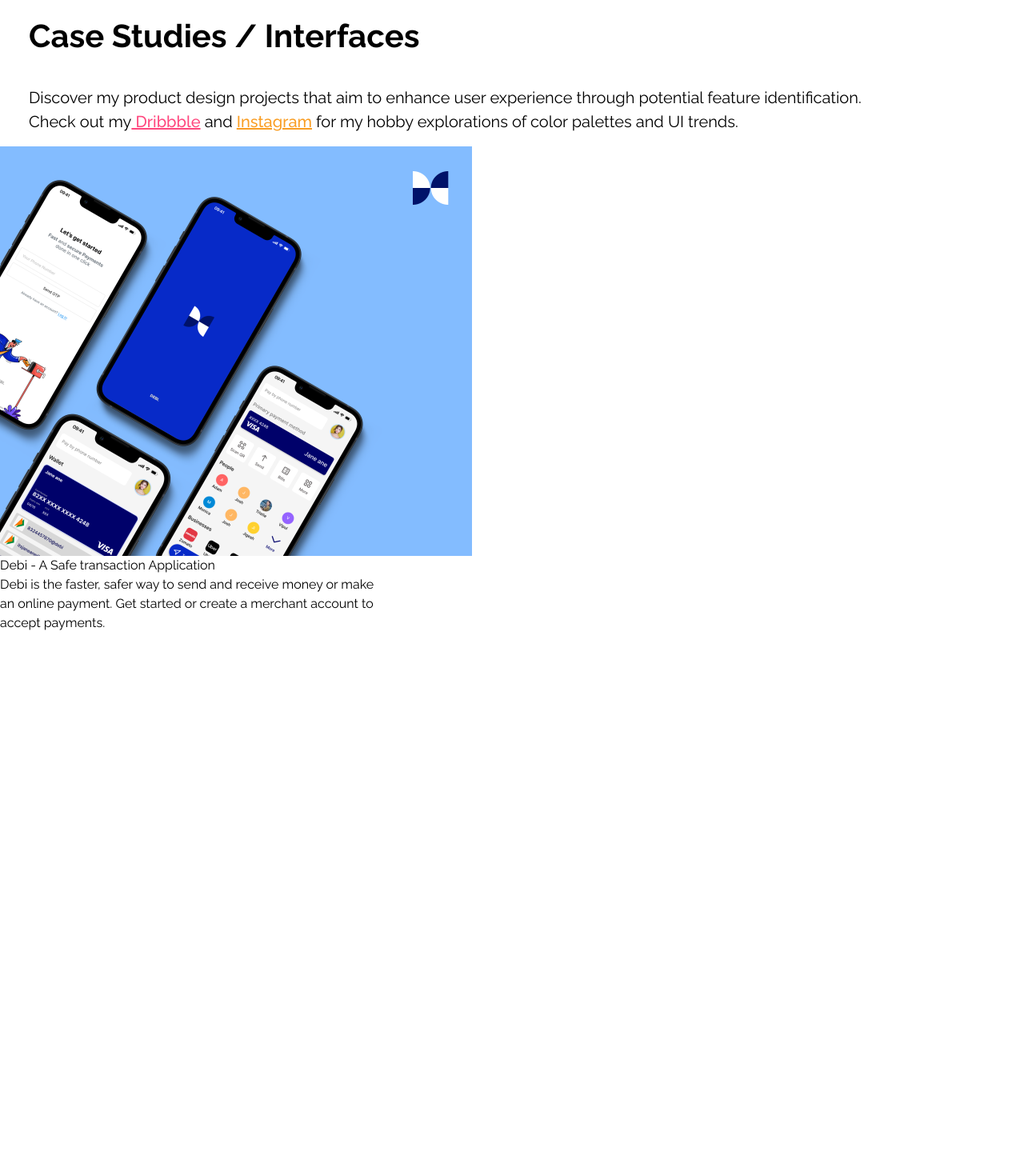
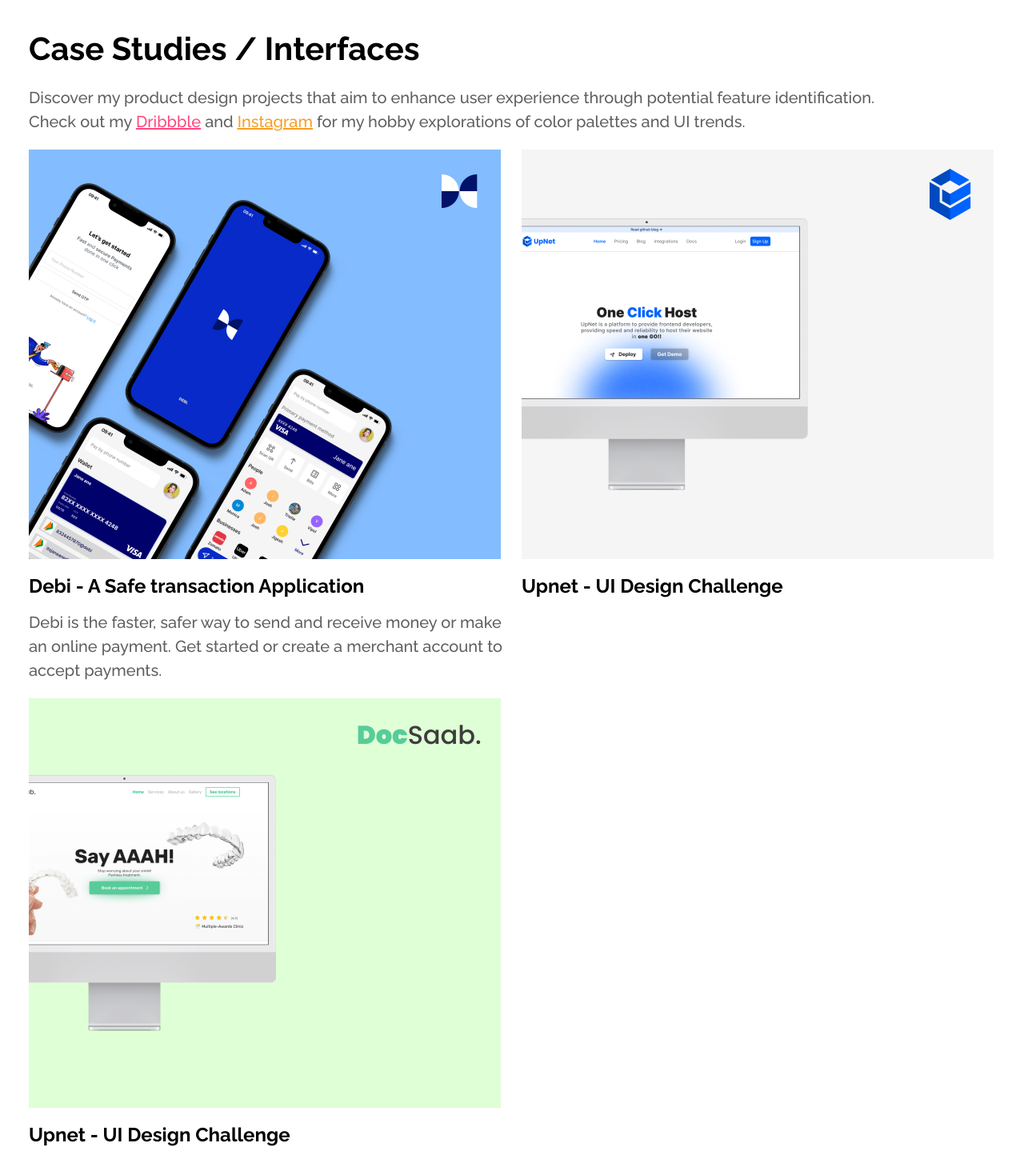
Before and after one commit to itzgupta/uxbypalash-live, a Next.js app: page / in a window 1280 px wide. Shown: the part 841-2290 px from the top of the page at 80% size. Before the commit the page ends 1632 px from the top, so only its background shows below. Built offline with nearby package versions, Linux system fonts and the light colour scheme.

Commit message:
case-update4

```diff
--- a/src/components/Cases.jsx
+++ b/src/components/Cases.jsx
@@ -1,32 +1,52 @@
+/* eslint-disable @next/next/no-img-element */
 import React from 'react'
 import Link from 'next/link'
 
 
 const Cases = () => {
   return (
-    <div className=''>
+    <div className='max-w-[1240px] m-auto p-4'>
         <div>
-            <h2 className='max-w-[1240px] m-auto flex text-[40px] font-bold p-4'>Case Studies / Interfaces</h2>
-            <p className='max-w-[1240px] m-auto flex-col p-4 text-[20px]'>
+            <h2 className='flex text-[40px] font-bold py-4'>Case Studies / Interfaces</h2>
+            <p className=' text-[20px] font-medium text-[#5F5F5F]'>
                 Discover my product design projects that aim to enhance user experience through potential feature identification. <br />
-                Check out my
-                <Link href='https://dribbble.com/uxbypalash'><span className='text-[#FF477E] font-medium underline'> Dribbble</span></Link> and <Link href='https://www.instagram.com/uxbypalash'><span className='text-[#F99D23] font-medium underline'>Instagram</span></Link> for my hobby explorations of color palettes and UI trends.
+                Check out my <span className='text-[#FF477E] font-medium underline'><Link href='https://dribbble.com/uxbypalash'>Dribbble</Link></span> and <span className='text-[#F99D23] font-medium underline'><Link href='https://www.instagram.com/uxbypalash'>Instagram</Link></span> for my hobby explorations of color palettes and UI trends.
             </p>
         </div>
 
-        <div>
-            <div>
+        <div className='mt-4'>
+            <div className='flex flex-nowrap gap-6'>
+                <div className='flex-col'p-4>
+                    <div className='py-1'>
+                        <Link href='/'><img src="./assets/Debicover.svg" alt="" /></Link>
+                    </div>
 
-                <div>
-                    <Link href='/'><img src="./assets/Debicover.svg" alt="" /></Link>
+                    <h5 className='text-[24px] font-bold py-[12px]'>Debi - A Safe transaction Application</h5>
+                    <p className='text-[20px] font-medium text-[#5F5F5F]'>
+                        Debi is the faster, safer way to send and receive money or make <br />
+                        an online payment. Get started or create a merchant account to <br />
+                        accept payments.
+                    </p>
                 </div>
 
-                <h5>Debi - A Safe transaction Application</h5>
-                <p>
-                    Debi is the faster, safer way to send and receive money or make <br />
-                    an online payment. Get started or create a merchant account to <br />
-                    accept payments.
-                </p>
+                <div className='flex-col'p-4>
+                    <div className='py-1'>
+                        <Link href='/'><img src="./assets/Upnetcover.svg" alt="" /></Link>
+                    </div>
+
+                    <h5 className='text-[24px] font-bold py-[12px]'>Upnet - UI Design Challenge</h5>
+                </div>
+
+            </div>
+
+            <div className='flex flex-nowrap gap-6 mt-4'>
+                <div className='flex-col'p-4>
+                    <div className='py-1'>
+                        <Link href='/'><img src="./assets/Docsaabcover.svg" alt="" /></Link>
+                    </div>
+
+                    <h5 className='text-[24px] font-bold py-[12px]'>Upnet - UI Design Challenge</h5>
+                </div>
             </div>
         </div>
     </div>
```
Also changed, not shown: public/assets/Docsaabcover.svg (added), public/assets/Upnetcover.svg (added).
